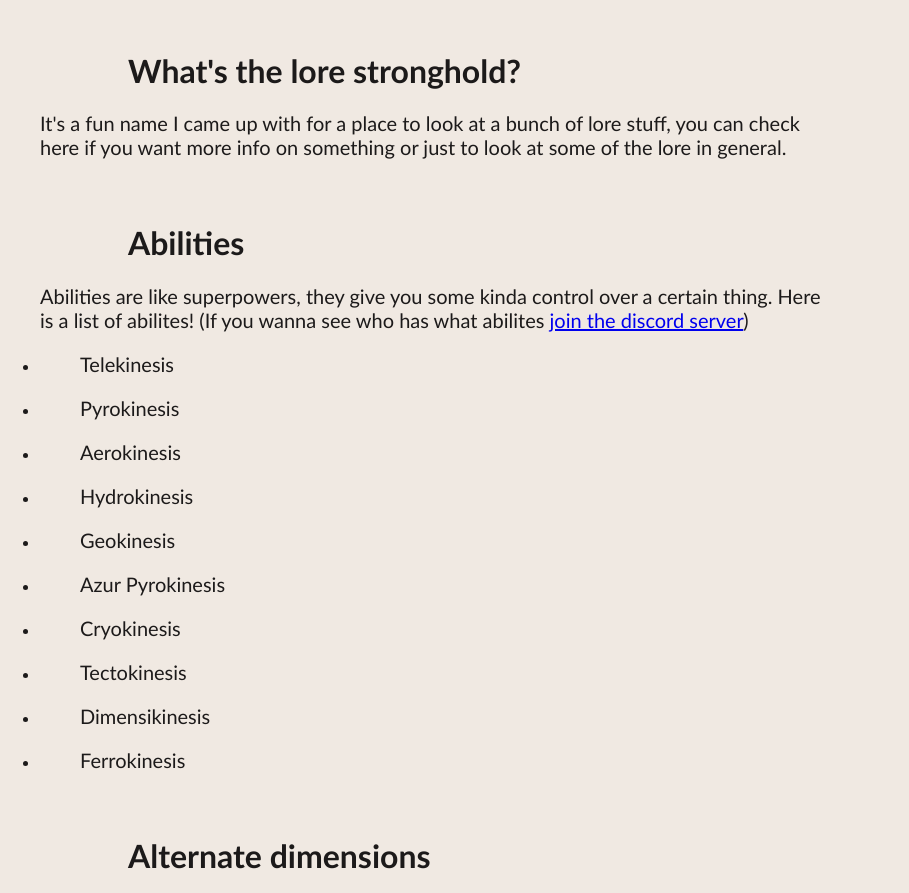
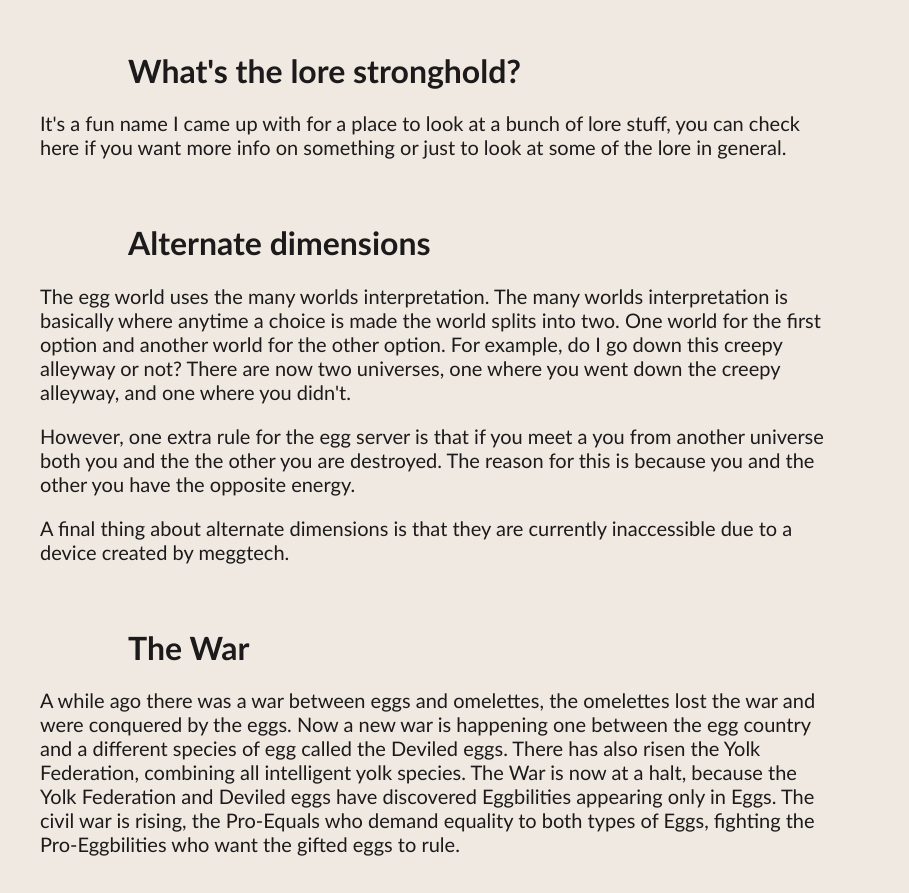
Before and after one commit to Person552/EggDiscord, a plain HTML site: page loreStronghold.html in a window 1280 px wide. Shown: the part 141-1034 px from the top of the page, 0-909 px from the left. Drawn offline with Linux system fonts and the light colour scheme.

Commit message:
Update loreStronghold.html

```diff
--- a/loreStronghold.html
+++ b/loreStronghold.html
@@ -14,37 +14,15 @@
 	<div class="questions">
 		<h1>What's the lore stronghold?</h1>
 		<p>It's a fun name I came up with for a place to look at a bunch of lore stuff, you can check here if you want more info on something or just to look at some of the lore in general.</p>
-		<h1>Abilities</h1>
-		<p>Abilities are like superpowers, they give you some kinda control over a certain thing. Here is a list of abilites! (If you wanna see who has what abilites <a href="https://discord.gg/tgxtHANTnt">join the discord server</a>)</p>
-		<ul>
-			<li><p>Telekinesis</p></li>
-			<li><p>Pyrokinesis</p></li>
-			<li><p>Aerokinesis</p></li>
-			<li><p>Hydrokinesis</p></li>
-			<li><p>Geokinesis</p></li>
-			<li><p>Azur Pyrokinesis</p></li>
-			<li><p>Cryokinesis</p></li>
-			<li><p>Tectokinesis</p></li>
-			<li><p>Dimensikinesis</p></li>
-			<li><p>Ferrokinesis</p></li>
-		</ul>
+
 
 		<h1>Alternate dimensions</h1>
 		<p>The egg world uses the many worlds interpretation. The many worlds interpretation is basically where anytime a choice is made the world splits into two. One world for the first option and another world for the other option. For example, do I go down this creepy alleyway or not? There are now two universes, one where you went down the creepy alleyway, and one where you didn't.</p>
 		<p>However, one extra rule for the egg server is that if you meet a you from another universe both you and the the other you are destroyed. The reason for this is because you and the other you have the opposite energy.</p>
 		<p>A final thing about alternate dimensions is that they are currently inaccessible due to a device created by meggtech.</p>
 
-		<h1 id="meggtech">Meggtech</h1>
-		<p>Meggtech is a company created by Megging Soul. Meggtech was a secret but its existence is now public and has even been mentioned in the news. Meggtech invents and manufactures various devices and gadgets that are meant to help the public and the country.</p>
-		<h2>Devices</h2>
-		<p>This is a list of megg tech’s devices and their functions.</p>
-		<ul>
-		<li><p>Healer - Can heal most wounds after charging.</p></li>
-		<li><p>Cloaking Device - Can hide someone's physical form with the click of a button.</p></li>
-		<li><p>Pain’r Brain’r - Come in pairs, one dominant, once the dominant one's user thinks of a chosen word or image, the other one's user will be shocked.</p></li>
-		<li><p>Boiler Boom - Makes the user immune to the Pain'r Brain'r and other mind manipulating devices.</p></li>
-		<li><p>Roper - Upon a hard contact it shoots ropes out from its sides, entangling whatever it hit.</p></li>
-
+		<h1>The War</h1>
+		<p>A while ago there was a war between eggs and omelettes, the omelettes lost the war and were conquered by the eggs. Now a new war is happening one between the egg country and a different species of egg called the Deviled eggs. There has also risen the Yolk Federation, combining all intelligent yolk species. The War is now at a halt, because the Yolk Federation and Deviled eggs have discovered Eggbilities appearing only in Eggs. The civil war is rising, the Pro-Equals who demand equality to both types of Eggs, fighting the Pro-Eggbilities who want the gifted eggs to rule.</p>
 	</div>
 	<script src = "https://person552.github.io/EggDiscord/heading.js"></script>
 	</body>
```
